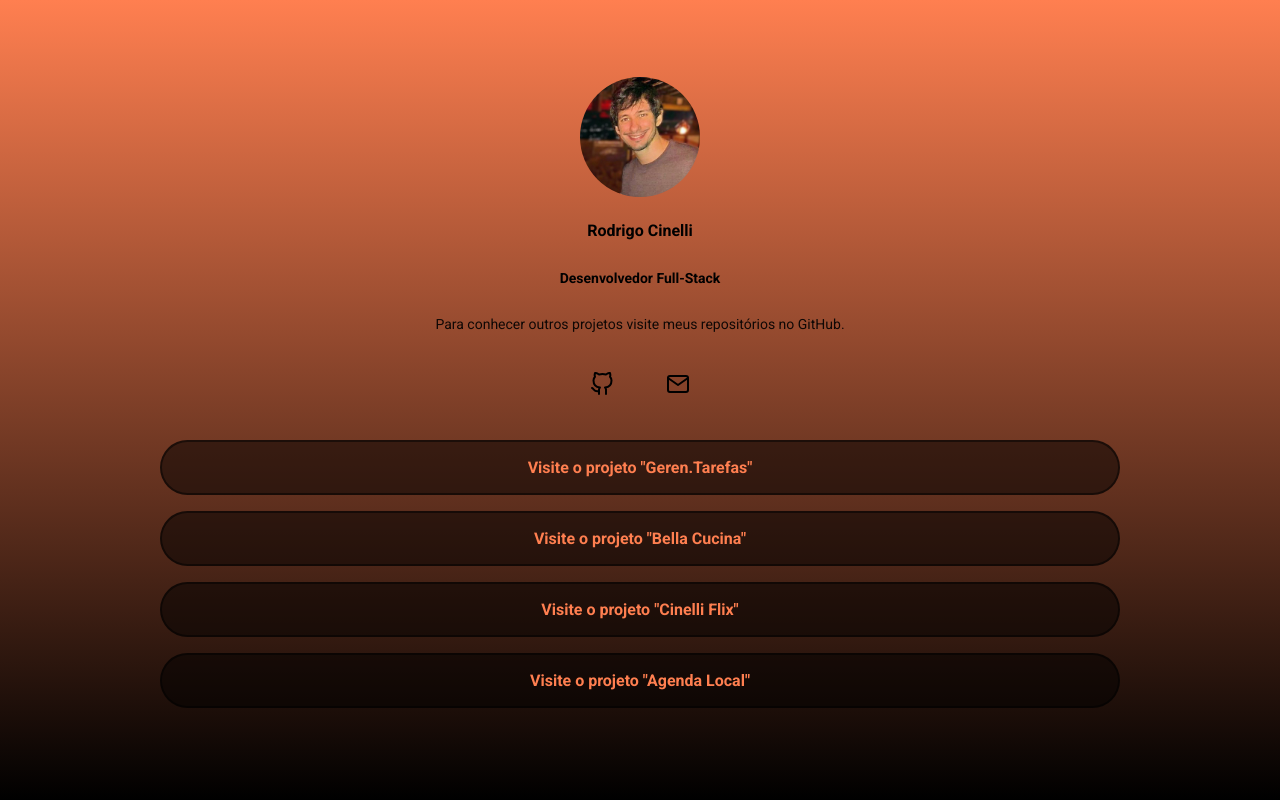
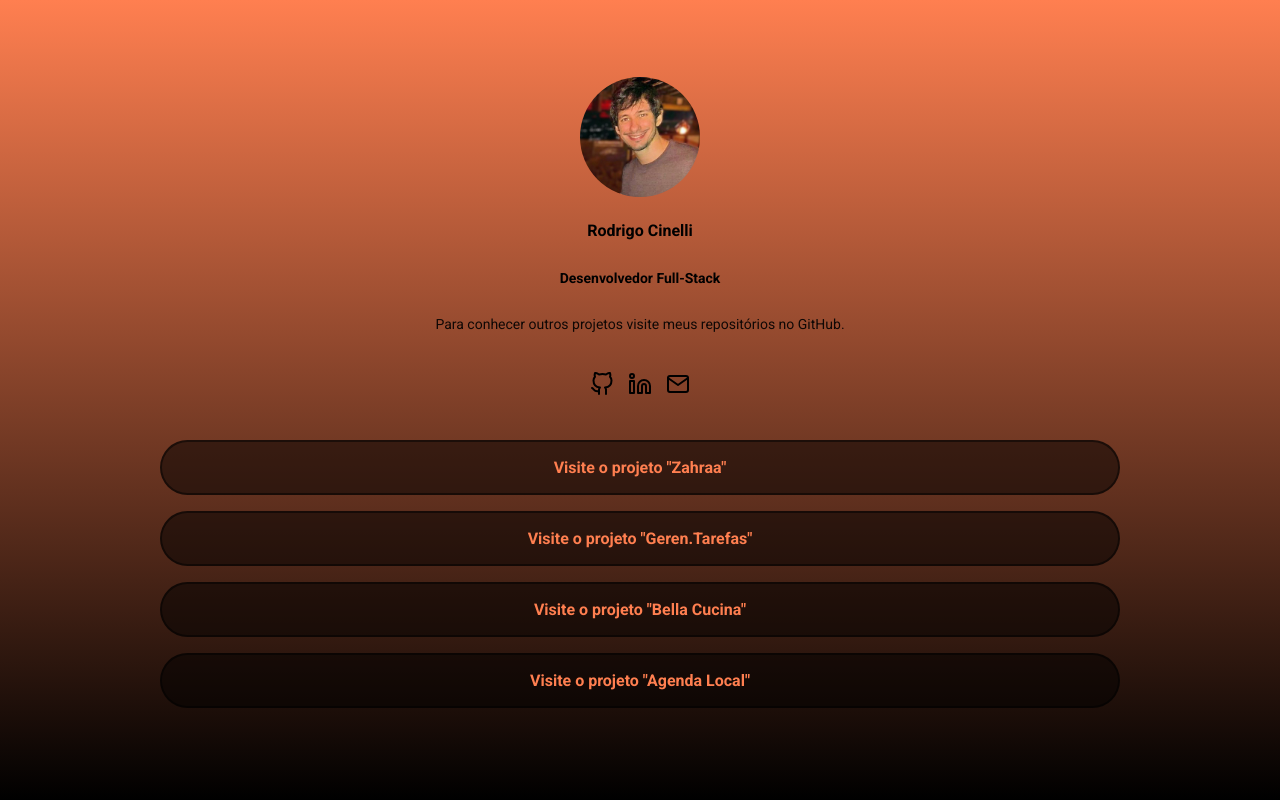
Before and after one commit to RodCinelli/Dev-Rodrigo-Cinelli, a website: page index.html in a window 1280 px wide. Drawn offline with Linux system fonts and the light colour scheme.

Commit message:
Adicionando Linkedin

```diff
--- a/index.html
+++ b/index.html
@@ -32,6 +32,11 @@
                     </a>
                 </li>
                 <li>
+                    <a href="https://www.linkedin.com/in/rodrigo-cinelli/">
+                        <img src="./src/images/linkedin.svg" alt="Logo do Linkedin" />
+                    </a>
+                </li>
+                <li>
                     <a href="mailto:rodcinelli@gmail.com">
                         <img src="./src/images/mail.svg" alt="Logo do Email" />
                     </a>
@@ -41,6 +46,11 @@
         <nav>
             <ul class="projects-list">
                 <li class="projects-list-item">
+                    <a href="https://www.linkedin.com/feed/update/urn:li:activity:7186814173002010624/">
+                        Visite o projeto "Zahraa"
+                    </a>
+                </li>
+                <li class="projects-list-item">
                     <a href="https://github.com/RodCinelli/Executavel-Gerenciador-de-Tarefas">
                         Visite o projeto "Geren.Tarefas"
                     </a>
@@ -48,11 +58,6 @@
                 <li class="projects-list-item">
                     <a href="https://projeto-3-ebac-restaurante-italiano.vercel.app/">
                         Visite o projeto "Bella Cucina"
-                    </a>
-                </li>
-                <li class="projects-list-item">
-                    <a href="https://cinelli-flix.vercel.app/">
-                        Visite o projeto "Cinelli Flix"
                     </a>
                 </li>
                 <li class="projects-list-item">
```
